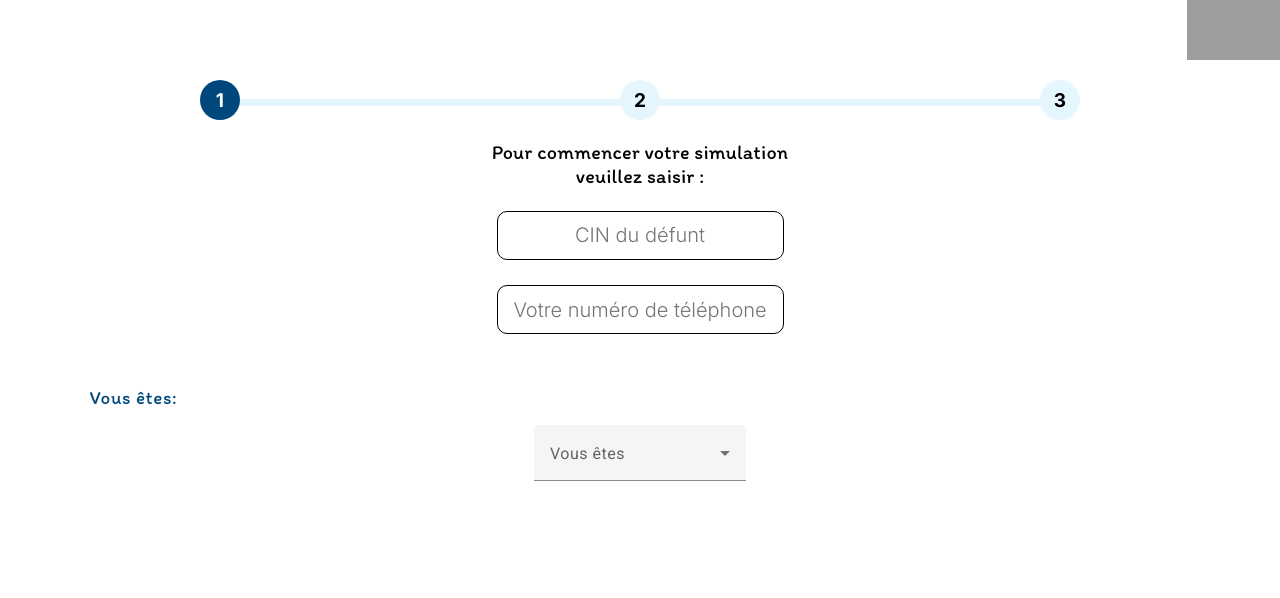
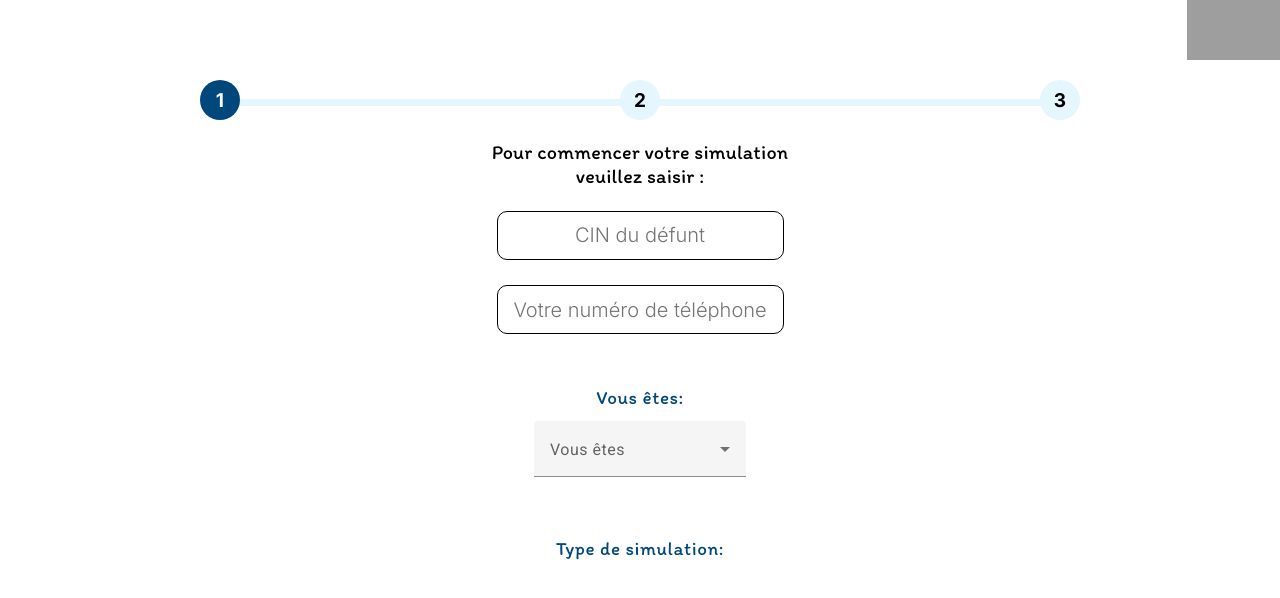
Before and after one commit to ouahlineomaima/cmr-frontend, an Angular app: page /choixLangue in a window 1280 px wide. Shown: the top 598 px of the page. Built offline with nearby package versions, Linux system fonts and the light colour scheme; grey boxes are pictures that could not be loaded.

Commit message:
fixing some CSS issues

```diff
--- a/src/app/pages/choix-simulation/choix-simulation.component.css
+++ b/src/app/pages/choix-simulation/choix-simulation.component.css
@@ -63,9 +63,10 @@
 }
 
 .qst{
-    align-self: flex-start;
-    margin-left: 7%;
     margin-top: 3%;
+}
+.select{
+    margin-top: -0.25rem;
 }
 
 h4 {
--- a/src/app/pages/choix-simulation/choix-simulation.component.html
+++ b/src/app/pages/choix-simulation/choix-simulation.component.html
@@ -10,7 +10,7 @@
         <input type="tel" [(ngModel)]="tel" placeholder="Votre numéro de téléphone" required>
         <h4 class="qst">Vous êtes:</h4>
         <form>
-            <mat-form-field>
+            <mat-form-field class="select">
                 <mat-label>Vous êtes</mat-label>
                 <mat-select [(ngModel)]="selectedValue" name="humans">
                     <mat-option *ngFor="let human of humans" [value]="human.value">
@@ -19,6 +19,7 @@
                 </mat-select>
             </mat-form-field>
         </form>
+        <h4 class="qst">Type de simulation:</h4>
     </div>
 
 </div>
```
